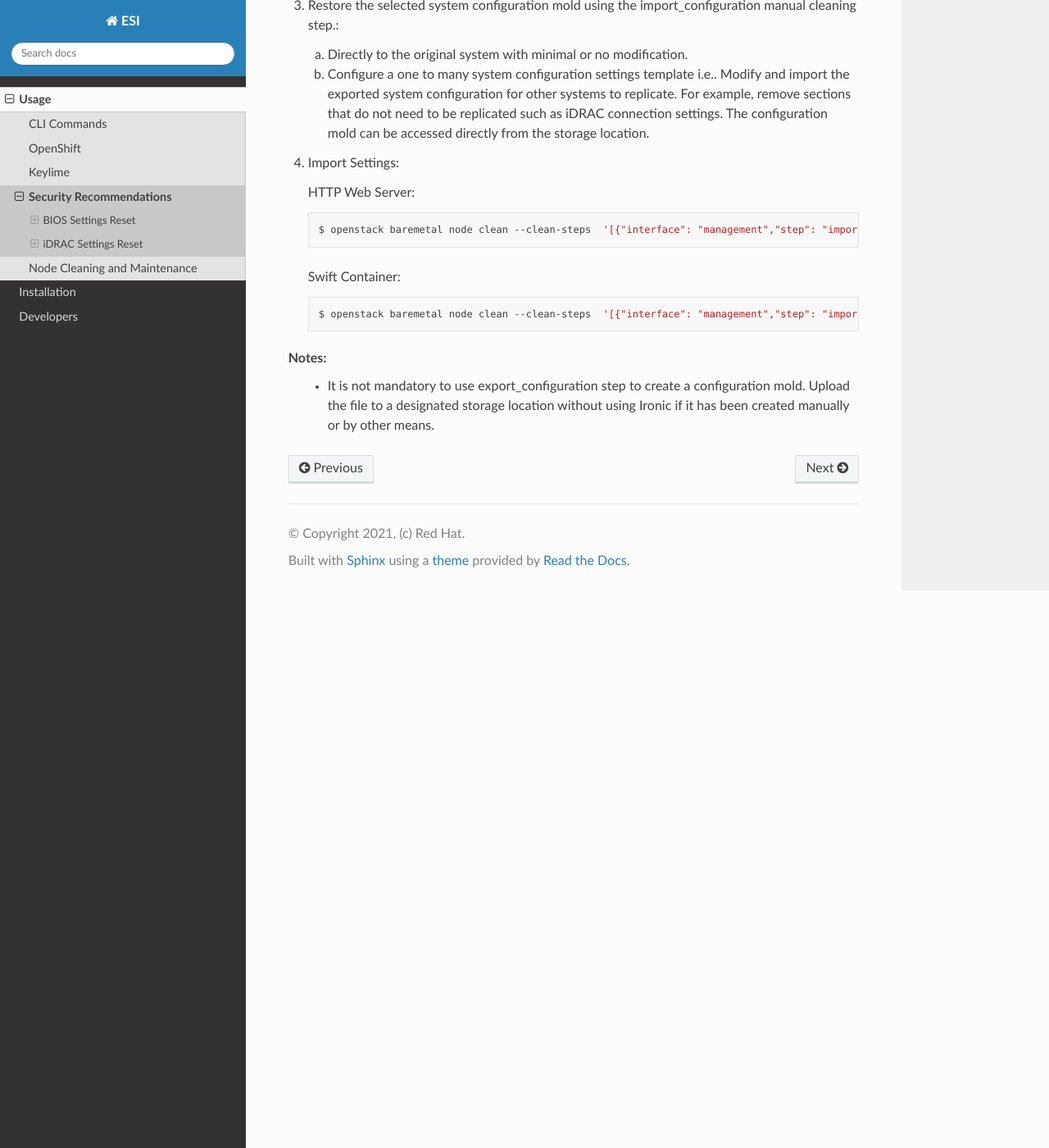
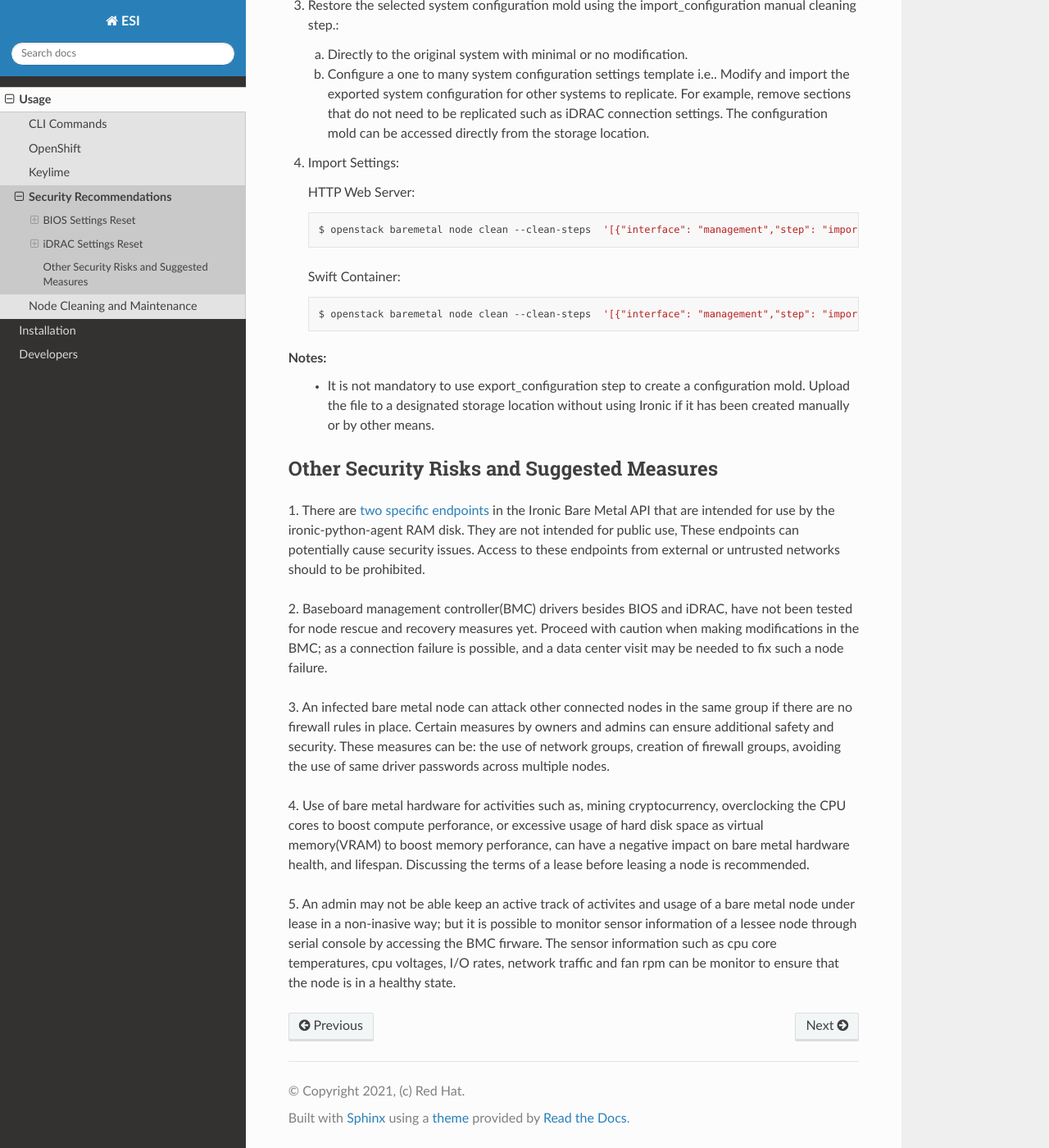
Before and after one commit to CCI-MOC/esi, a Sphinx documentation site: the page built from docs/source/usage/security_recommendations.rst, in a window 1280 px wide and 1400 px high, scrolled down 4977 px. Shown: the whole window at 82% size. Built offline with Sphinx 7.4.7 and the Read the Docs theme 2.0.0, drawn with Linux system fonts in a browser that asks for light colours.

Commit message:
Added security risks information and recs.

```diff
--- a/docs/source/usage/security_recommendations.rst
+++ b/docs/source/usage/security_recommendations.rst
@@ -247,6 +247,27 @@ The clean and deploy steps provided in this section allow an owner to configure
 Notes:
   * It is not mandatory to use export_configuration step to create a configuration mold. Upload the file to a designated storage location without using Ironic if it has been created manually or by other means.
 
+
+Other Security Risks and Suggested Measures
+-------------------------------------------
+
+1. There are `two specific endpoints`_ in the Ironic Bare Metal API that are intended for use by the ironic-python-agent RAM disk. They are not intended for public use, These endpoints can potentially cause security issues. Access to these endpoints from external or untrusted networks should to be prohibited.
+|br|
+
+2. Baseboard management controller(BMC) drivers besides BIOS and iDRAC, have not been tested for node rescue and recovery measures yet. Proceed with caution when making modifications in the BMC; as a connection failure is possible, and a data center visit may be needed to fix such a node failure.
+|br|
+
+3. An infected bare metal node can attack other connected nodes in the same group if there are no firewall rules in place. Certain measures by owners and admins can ensure additional safety and security. These measures can be: the use of network groups, creation of firewall groups, avoiding the use of same driver passwords across multiple nodes.
+|br|
+
+4. Use of bare metal hardware for activities such as, mining cryptocurrency, overclocking the CPU cores to boost compute perforance, or excessive usage of hard disk space as virtual memory(VRAM) to boost memory perforance, can have a negative impact on bare metal hardware health, and lifespan. Discussing the terms of a lease before leasing a node is recommended.
+|br|
+
+5. An admin may not be able keep an active track of activites and usage of a bare metal node under lease in a non-inasive way; but it is possible to monitor sensor information of a lessee node through serial console by accessing the BMC firware. The sensor information such as cpu core temperatures, cpu voltages, I/O rates, network traffic and fan rpm can be monitor to ensure that the node is in a healthy state.
+|br|
+
+
+
 .. _Ironic.conf: https://access.redhat.com/documentation/en-us/red_hat_openstack_platform/16.0/html/configuration_reference/ironic
 .. _specify BIOS settings: https://docs.openstack.org/ironic/latest/admin/bios.html
 .. _iDRAC: https://docs.openstack.org/ironic/latest/admin/drivers/idrac.html
@@ -255,3 +276,7 @@ Notes:
 .. _reset: https://www.delltechnologies.com/asset/en-us/products/servers/technical-support/managing-dell-emc-hardware-with-openstack-ironic-idrac-driver-2-0.pdf#page=18
 .. _required libraries: https://docs.openstack.org/ironic/latest/admin/drivers/idrac.html#prerequisites
 .. _enable iDRAC hardware type: https://docs.openstack.org/ironic/latest/admin/drivers/idrac.html#enabling
+.. _two specific endpoints: https://docs.openstack.org/api-ref/baremetal/#utility
+.. |br| raw:: html
+
+      <br>
```
